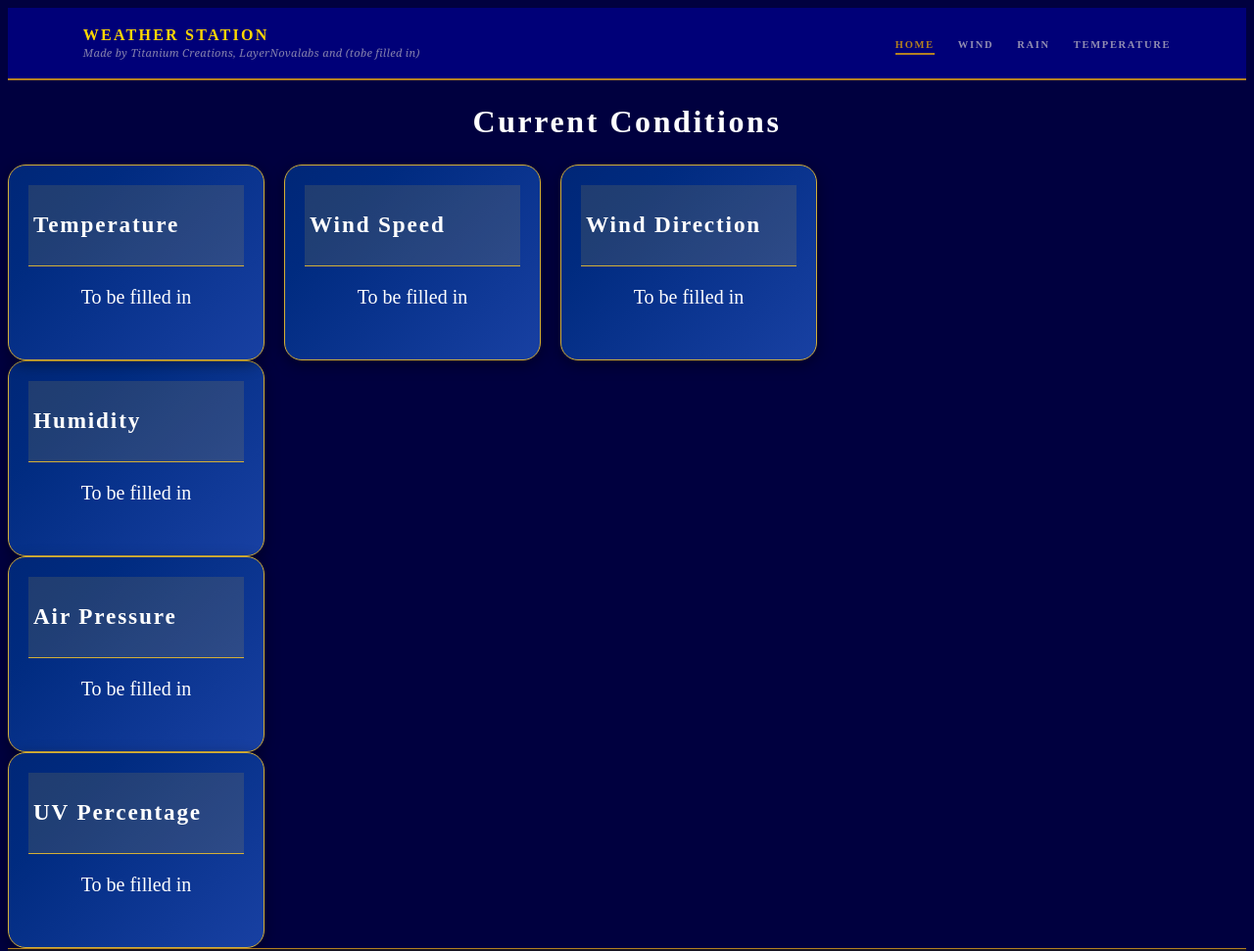
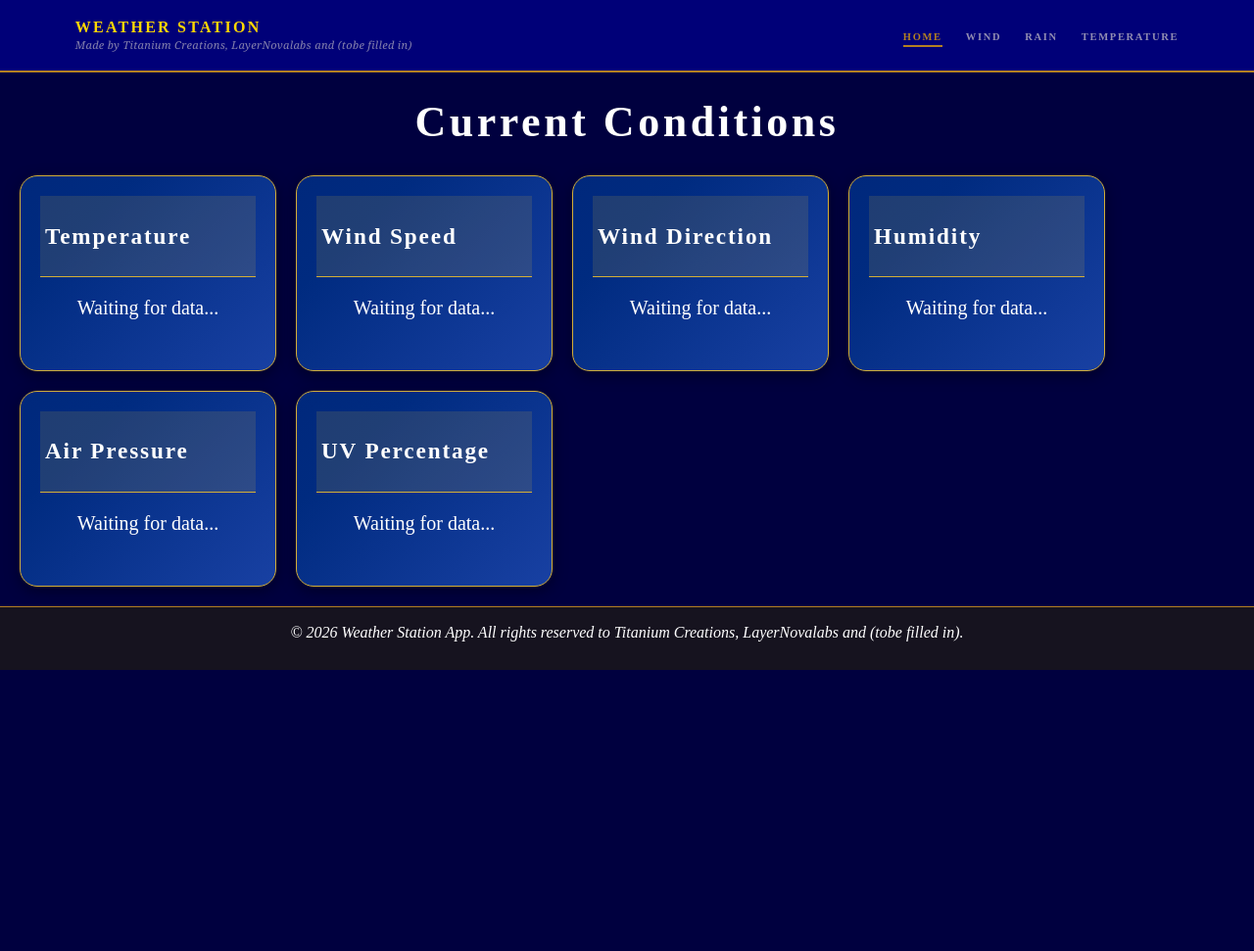
Before and after one commit to Titanium-Zane-Ice/Weather-station, a plain HTML site: page index.html in a window 1280 px wide. Shown: the top 971 px of the page at 98% size. After the commit the page ends 800 px from the top, so only its background shows below. Drawn offline with Linux system fonts and the light colour scheme; files whose address does not match are found by name.

Commit message:
rename, added file

```diff
--- a/css/main.css
+++ b/css/main.css
@@ -72,6 +72,7 @@
 /*---------------------------Main Style----------------------------*/
 body {
     background-color: #00003F;
+    margin: 0;
 }
 header {
     background-color: rgb(0, 0, 120);
@@ -299,6 +300,7 @@ header.nav-open .nav-toggle span:nth-child(3) { transform: translateY(-9px) rota
     display: flex;
     gap: 20px;
     flex-wrap: wrap;
+    margin: 20px;
 }
 .card {
     width: 220px;
@@ -307,7 +309,7 @@ header.nav-open .nav-toggle span:nth-child(3) { transform: translateY(-9px) rota
     border-radius: 20px;
     background: linear-gradient(
         135deg,
-        #00134d,
+        #001a68,
         #002b80,
         #3156c6
     );
@@ -318,6 +320,7 @@ header.nav-open .nav-toggle span:nth-child(3) { transform: translateY(-9px) rota
     transition: all 0.25s ease;
     animation: flow 8s ease infinite;
     box-shadow: 0 4px 15px rgba(0, 0, 0, 0.4);
+    overflow: hidden;
 }
 @keyframes flow {
     0% {
--- a/index.html
+++ b/index.html
@@ -26,7 +26,7 @@
         </button>
     </header>
 <div class="page-heading">
-    <h2 style="text-align: center;">Current Conditions</h2>
+    <h1 style="text-align: center;">Current Conditions</h1>
 </div>
 <main>
     <div class="card-container">
@@ -35,48 +35,52 @@
                 <h3>Temperature</h3>
             </div>
             <div class="card-content">
-                <p>To be filled in</p>
+                <p id="temperature">Waiting for data...</p>
             </div>
         </div>
+
         <div class="card">
             <div class="card-header">
                 <h3>Wind Speed</h3>
             </div>
             <div class="card-content">
-                <p>To be filled in</p>
+                <p id="windspeed">Waiting for data...</p>
             </div>
         </div>
+
         <div class="card">
             <div class="card-header">
-                <h3 >Wind Direction</h3>
+                <h3>Wind Direction</h3>
             </div>
             <div class="card-content">
-                <p>To be filled in</p>
+                <p id="wind-direction">Waiting for data...</p>
             </div>
         </div>
-    </div>
-    <div class="card">
-        <div class="card-header">
+
+        <div class="card">
+            <div class="card-header">
                 <h3>Humidity</h3>
             </div>
             <div class="card-content">
-                <p>To be filled in</p>
+                <p id="humidity">Waiting for data...</p>
             </div>
         </div>
+
         <div class="card">
             <div class="card-header">
                 <h3>Air Pressure</h3>
+            </div>
+            <div class="card-content">
+                <p id="air-pressure">Waiting for data...</p>
+            </div>
         </div>
-        <div class="card-content">
-            <p>To be filled in</p>
-        </div>
-    </div>
+
         <div class="card">
             <div class="card-header">
                 <h3>UV Percentage</h3>
             </div>
             <div class="card-content">
-                <p>To be filled in</p>
+                <p id="uv-%">Waiting for data...</p>
             </div>
         </div>
     </div>
```
Also changed, not shown: JS/data.js (added), JS/nav.js (renamed from javascript/nav.js).
